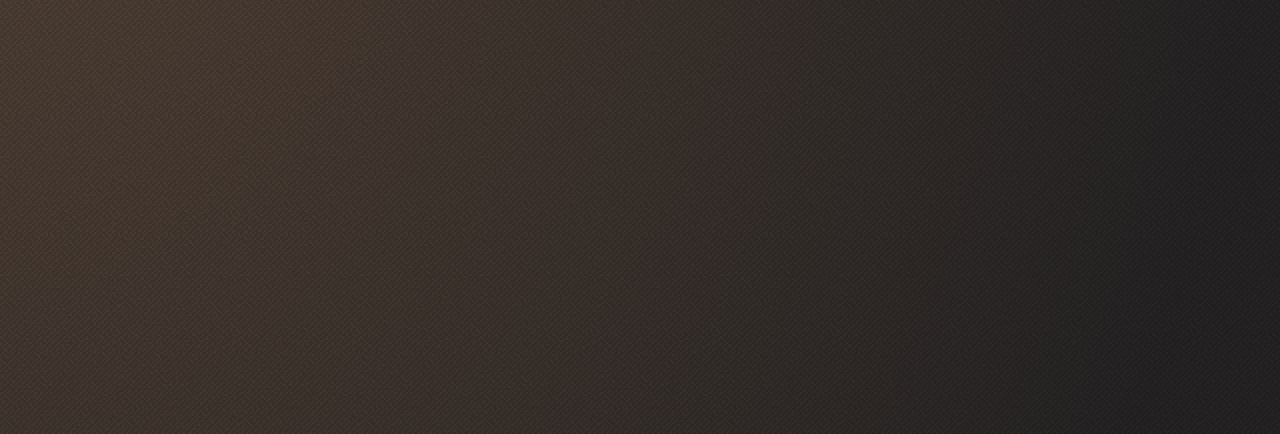
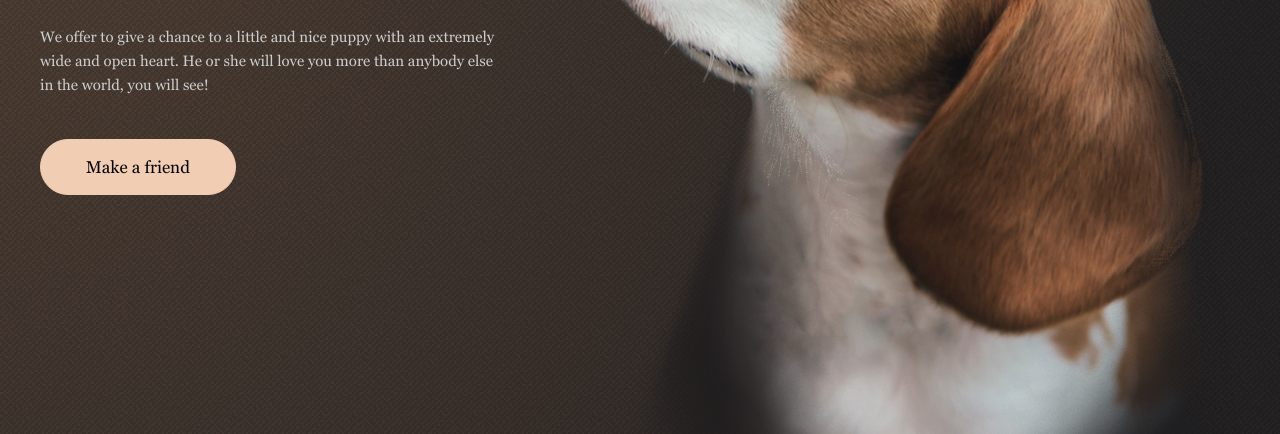
Before and after one commit to Veronikanos/shelter, a plain HTML site: page shelter/index.html in a window 1280 px wide. Shown: the part 474-908 px from the top of the page. Drawn offline with nearby package versions, Linux system fonts and the light colour scheme.

Commit message:
feat: not-only/hero section layout

```diff
--- a/shelter/index.html
+++ b/shelter/index.html
@@ -46,15 +46,22 @@
     <main>
       <section class="not-only hero">
         <div class="container">
+          <div class="hero-wrapper">
             <div class="hero-text">
-            <h2 class="hero-header">Not only people need a house</h2>
+              <h2 class="hero-header">
+                Not only people need a house
+              </h2>
               <p class="hero-description">
                 We offer to give a chance to a little and nice puppy
                 with an extremely wide and open heart. He or she will
                 love you more than anybody else in the world, you will
                 see!
               </p>
-            <a href="#our-friends">Make a friend</a>
+              <a class="btn hero-btn" href="#our-friends"
+                >Make a friend</a
+              >
+            </div>
+            <!-- <div class="hero-image"></div> -->
           </div>
         </div>
       </section>
--- a/shelter/scss/_buttons.scss
+++ b/shelter/scss/_buttons.scss
@@ -1,14 +1,14 @@
 .btn {
   display: inline-block;
-  // padding: 10px 56px;
-  font-size: 15px;
+  padding: 15px 45px;
+  font-size: 17px;
+  font-family: $main-font;
   font-weight: 400;
-  line-height: calc(20 / 15);
-  // font-family: $inter;
-  // border: 1px solid $orange;
-  border-radius: 10px;
+  // line-height: calc(20 / 15);
   outline: none;
-  background-color: transparent;
+  background-color: $primary-color;
+  border: 1px solid $primary-color;
+  border-radius: 100px;
   cursor: pointer;
 
   // @media screen and (min-width: 768px) {
@@ -22,8 +22,12 @@
 
   &:hover,
   &:focus {
-    // background-color: $orange;
+    background-color: $hover-btn;
     // color: $white;
+  }
+
+  &:active {
+    background-color: $main-color;
   }
 
   &:disabled {
--- a/shelter/scss/layout/_not-only.scss
+++ b/shelter/scss/layout/_not-only.scss
@@ -1,19 +1,24 @@
 .hero {
   height: 908px;
-  background-image: url('../assets/images/start-screen-puppy.png');
-  background-repeat: no-repeat;
-  background-position-x: right;
-  // background: url('noise_lines_transparent@2X.png') repeat,
-  //   radial-gradient(circle at center, #5b483a 0%, #262425 100%),
-  //   #211f20;
 
   background: url(../assets/images/noise_transparent@2X.png),
     radial-gradient(100% 215.42% at 0% 0%, #5b483a 0%, #262425 100%)
       /* warning: gradient uses a rotation that is not supported by CSS and may not behave as expected */,
     #211f20;
 
+  .hero-wrapper {
+    background-image: url('../assets/images/start-screen-puppy.png');
+    background-repeat: no-repeat;
+    background-position-x: right;
+    background-position-y: bottom;
+    background-size: 698px;
+    height: 908px;
+    // padding-top: 50px;
+  }
+
   &-text {
     width: 460px;
+    padding-top: 343px;
   }
   &-header {
     margin-bottom: 42px;
```
Also changed, not shown: shelter/assets/fonts/stylesheet.css (deleted, +0 -117 lines), shelter/scss/main.css, 1 other file. Lines whose indentation alone changed are shown as unchanged.
